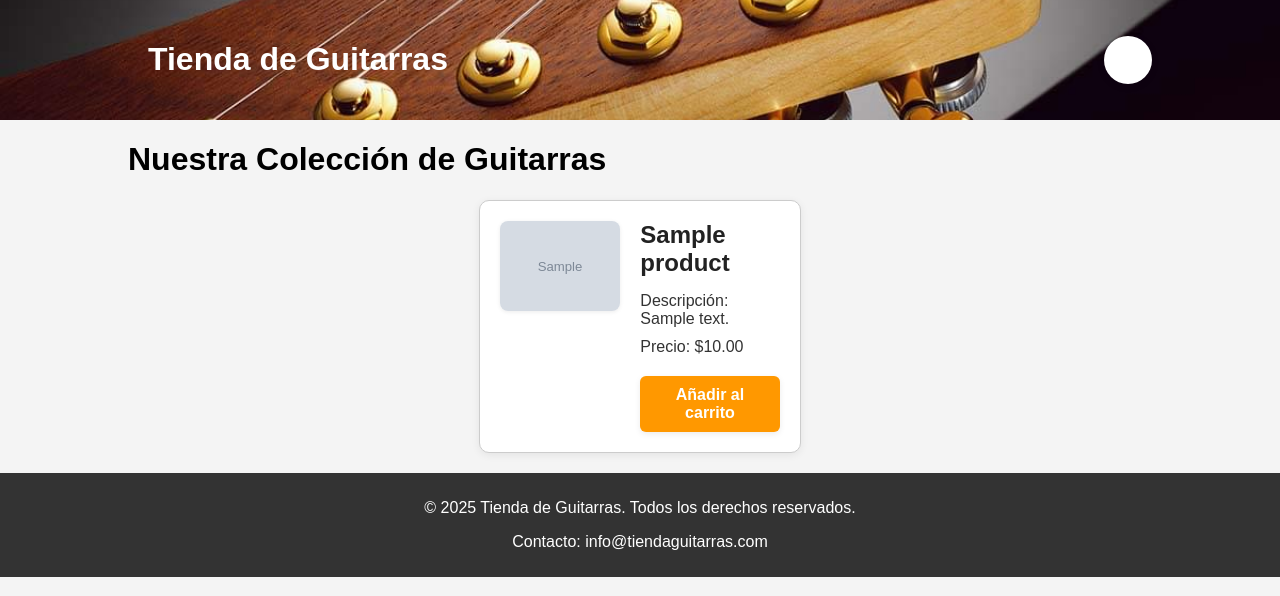
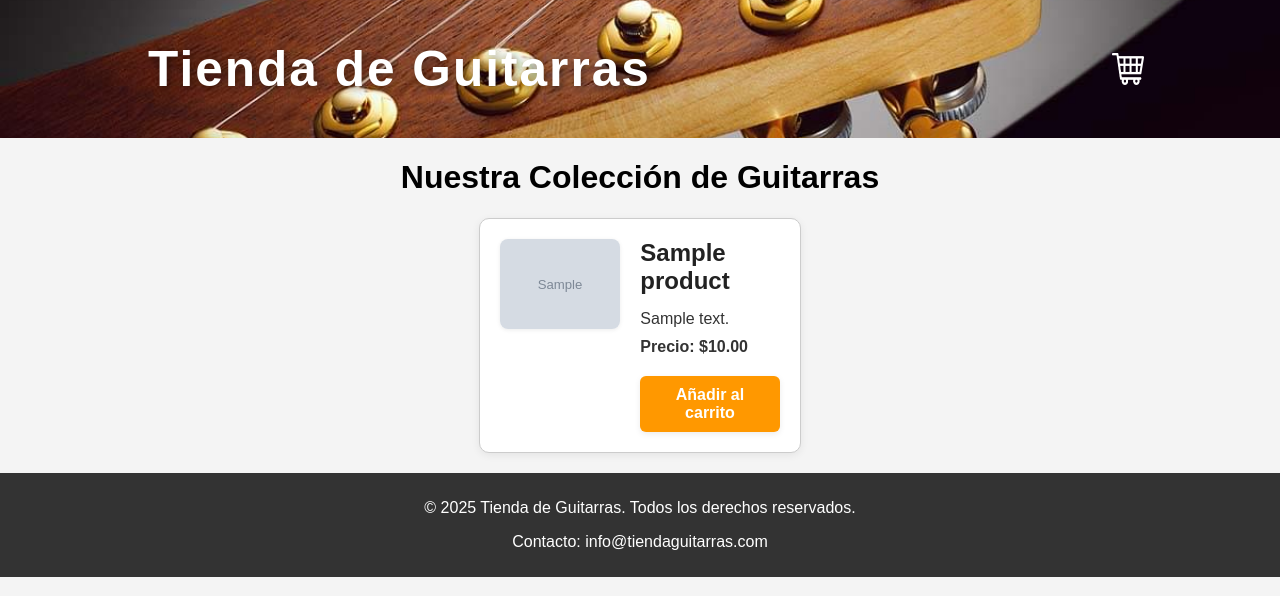
Before and after one commit to freman226/Usfa-proyect, a PHP site: page /index.php?page=productos in a window 1280 px wide. Shown: the top 596 px of the page. Run offline with PHP 8.4, Linux system fonts and the light colour scheme; tables that the repository leaves empty hold one stand-in row (values such as "Sample post"); grey boxes marked "Sample" are stand-in pictures.

Commit message:
Polished before carrito

```diff
--- a/public/css/styles.css
+++ b/public/css/styles.css
@@ -35,6 +35,10 @@ nav a:hover {
     width: 80%;
     margin: auto;
     overflow: hidden;
+}
+
+.container h1 {
+    text-align: center;
 }
 
 .product {
@@ -102,6 +106,11 @@ nav a:hover {
 .producto p {
     margin: 5px 0;
     color: #333;
+    text-align: justify;
+}
+
+.producto p strong {
+    font-weight: bold;
 }
 
 .add-cart-btn {
@@ -133,13 +142,11 @@ nav a:hover {
 }
 
 .cart-btn {
-    background: #fff;
+    background: transparent;
     border: none;
-    border-radius: 50%;
     padding: 8px;
     cursor: pointer;
-    box-shadow: 0 2px 8px rgba(0,0,0,0.08);
-    transition: box-shadow 0.2s;
+    border-radius: 50%;
     display: flex;
     align-items: center;
 }
@@ -162,3 +169,14 @@ footer {
     bottom: 0;
     width: 100%;
 }
+
+.title h1 {
+    font-size: 3.1em;
+    font-weight: bold;
+    color: #fff;
+    text-shadow: 2px 2px 8px rgba(0,0,0,0.5);
+    margin: 0;
+    padding: 20px 0;
+    text-align: center;
+    letter-spacing: 2px;
+}
--- a/public/index.php
+++ b/public/index.php
@@ -5,19 +5,12 @@ require_once '../src/includes/init_db.php'; // <-- Añade esta línea
 require_once '../src/includes/header.php';
 
 // Lógica de enrutamiento simple
-$page = isset($_GET['page']) ? $_GET['page'] : 'home';
+$page = isset($_GET['page']) ? $_GET['page'] : 'productos';
 
 switch ($page) {
     case 'productos':
         require_once '../src/views/productos.php';
         break;
-    case 'contacto':
-        require_once '../src/views/contacto.php';
-        break;
-    case 'home':
-    default:
-        require_once '../src/views/home.php';
-        break;
 }
 
 require_once '../src/includes/footer.php';
--- a/src/views/productos.php
+++ b/src/views/productos.php
@@ -13,8 +13,8 @@ $productos = getProductos();
                 <img src="/img/<?php echo htmlspecialchars($producto['image']); ?>" alt="<?php echo htmlspecialchars($producto['name']); ?>">
                 <div class="info">
                     <h2><?php echo htmlspecialchars($producto['name']); ?></h2>
-                    <p>Descripción: <?php echo htmlspecialchars($producto['description']); ?></p>
-                    <p>Precio: $<?php echo htmlspecialchars($producto['price']); ?></p>
+                    <p><?php echo htmlspecialchars($producto['description']); ?></p>
+                    <p><strong>Precio: $<?php echo htmlspecialchars($producto['price']); ?></strong></p>
                     <form method="POST" action="/product_endpoint.php">
                         <input type="hidden" name="name" value="<?php echo htmlspecialchars($producto['name']); ?>">
                         <input type="hidden" name="description" value="<?php echo htmlspecialchars($producto['description']); ?>">
```
